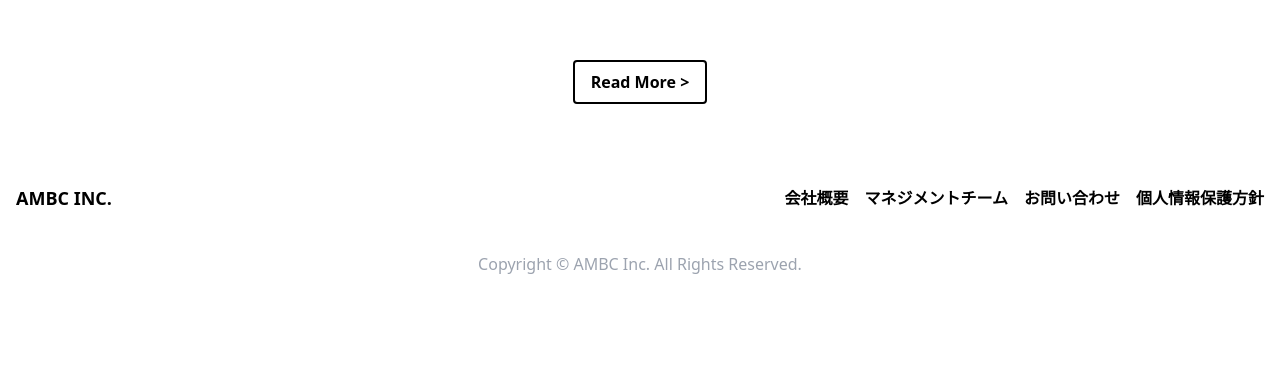
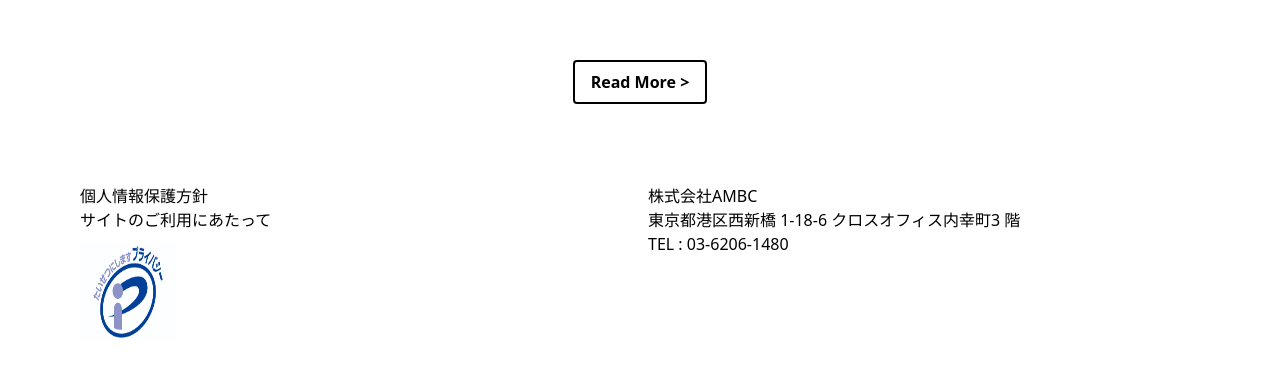
Before and after one commit to ren7087/tastas-gsap-sample, a React (Vite) app: page / in a window 1280 px wide. Shown: the part 3063-3439 px from the top of the page. Built offline with nearby package versions, Linux system fonts and the light colour scheme.

Commit message:
fix: footer

```diff
--- a/src/App.tsx
+++ b/src/App.tsx
@@ -1,4 +1,4 @@
-import Footer from "./components/organisms/Footer";
+import Footer2 from "./components/organisms/Footer2";
 import Management2 from "./components/organisms/Management2";
 import Navbar from "./components/organisms/Navbar";
 import Service2 from "./components/organisms/Service2";
@@ -13,7 +13,7 @@ function App() {
       <Service2 />
       <Welcome />
       <Management2 />
-			<Footer />
+      <Footer2 />
     </>
   );
 }
--- /dev/null
+++ b/src/components/organisms/Footer2.tsx
@@ -0,0 +1,22 @@
+import PMarkImage from "../../assets/pmark.jpg";
+
+const Footer2 = () => {
+  return (
+    <footer className="bg-white my-20">
+      <div className="grid grid-cols-2 gap-4 mx-20 my-10">
+        <div>
+          <p>個人情報保護方針</p>
+          <p>サイトのご利用にあたって</p>
+          <img src={PMarkImage} alt="Pマーク" className="w-24 h-24 mt-3" />
+        </div>
+        <div>
+          <p>株式会社AMBC</p>
+          <p>東京都港区西新橋 1-18-6 クロスオフィス内幸町3 階</p>
+          <p>TEL : 03-6206-1480</p>
+        </div>
+      </div>
+    </footer>
+  );
+};
+
+export default Footer2;
```
Also changed, not shown: src/assets/pmark.jpg (added), src/components/organisms/Footer.tsx (indentation only). Lines whose indentation alone changed are shown as unchanged.
